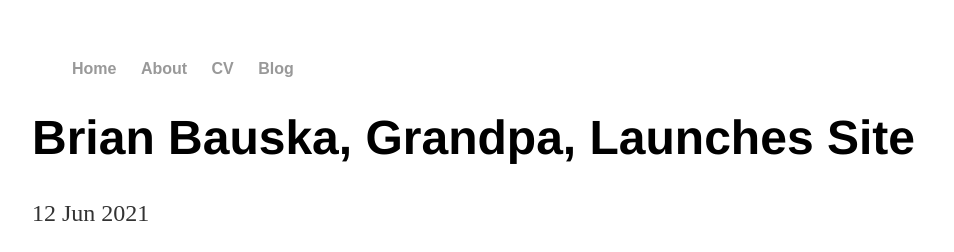
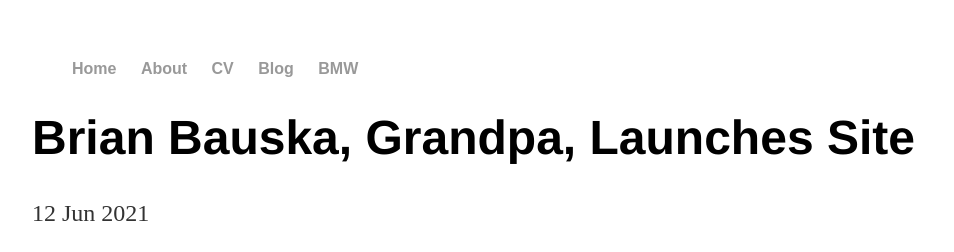
Before and after one commit to bbauska/bbauska.github.io, a Jekyll site: the page built from _posts/2021-06-12-brian-bauska-site-launched.md, in a window 1280 px wide. Shown: the top 252 px of the page, without its empty margins (160-1114 px from the left). Built offline with Jekyll 4.4.1, drawn with Linux system fonts in a browser that asks for light colours.

Commit message:
Update default.html

```diff
--- a/_layouts/default.html
+++ b/_layouts/default.html
@@ -12,6 +12,7 @@
 		        	<li><a href="/about">About</a></li>
 	        		<li><a href="/cv">CV</a></li>
 	        		<li><a href="/blog">Blog</a></li>
+				<li><a href="/bmw">BMW</a></li>
 	    		</ul>
 			</nav>
 			<div class="container">
```
